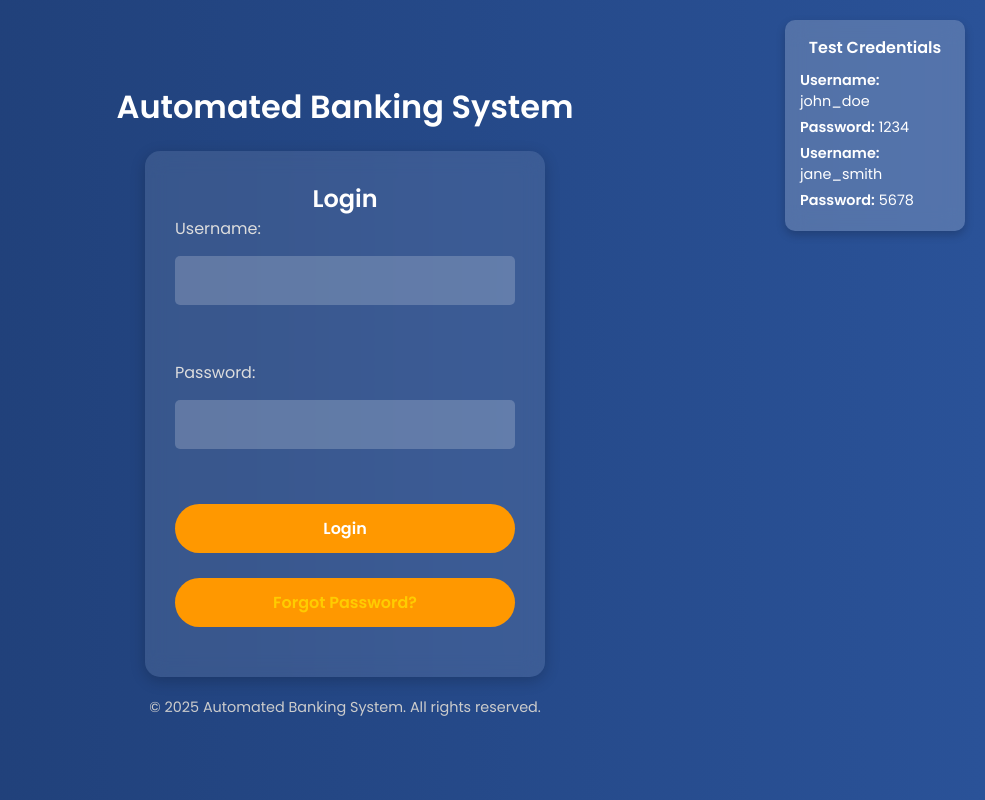
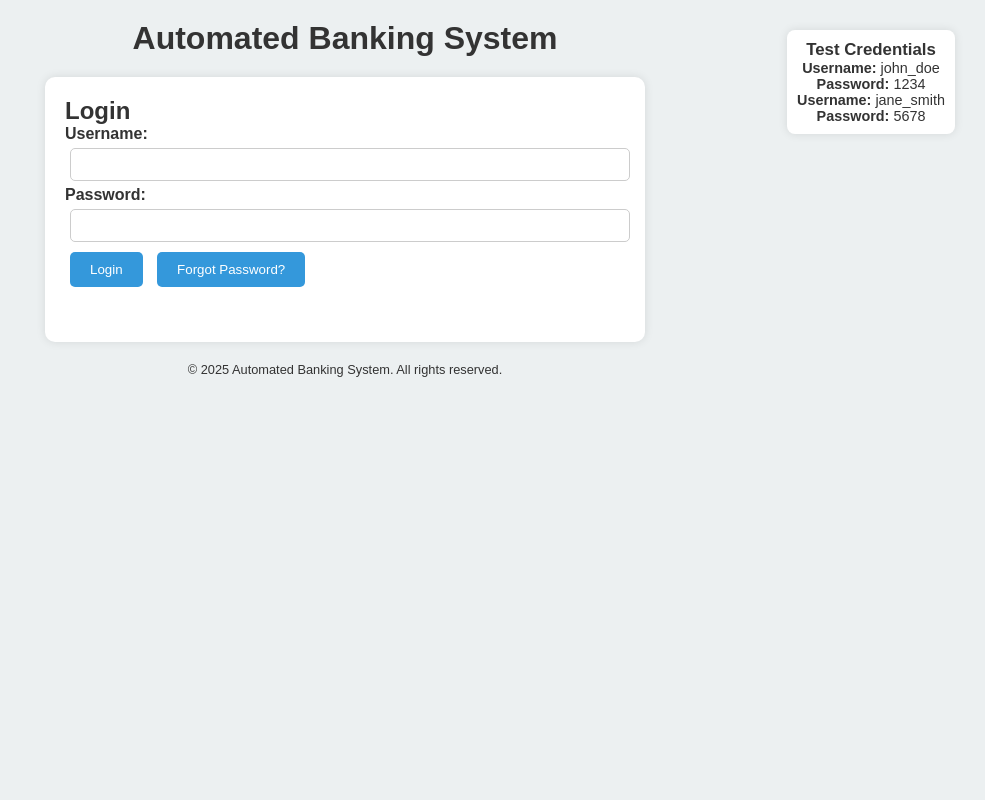
Before and after one commit to Ikshitha9/bankingsystem, a plain HTML site: page index.html in a window 1280 px wide. Shown: the whole page, without its empty margins (295-1280 px from the left). Drawn offline with Linux system fonts and the light colour scheme.

Commit message:
Update style.css

```diff
--- a/style.css
+++ b/style.css
@@ -1,23 +1,15 @@
-/* Import Google Font */
-@import url('https://fonts.googleapis.com/css2?family=Poppins:wght@300;400;600&display=swap');
-
-/* Reset and General Styles */
+/* Basic Reset */
 * {
     margin: 0;
     padding: 0;
     box-sizing: border-box;
-    font-family: 'Poppins', sans-serif;
 }
 
-/* Body Styling */
+/* Body and Layout */
 body {
-    background: linear-gradient(to right, #1e3c72, #2a5298);
-    color: #fff;
-    display: flex;
-    flex-direction: column;
-    align-items: center;
-    justify-content: center;
-    height: 100vh;
+    font-family: Arial, sans-serif;
+    background-color: #ecf0f1;
+    color: #333;
     padding: 20px;
 }
 
@@ -25,128 +17,72 @@ body {
 header {
     text-align: center;
     margin-bottom: 20px;
+    position: relative;
 }
 
-h1 {
-    font-size: 2rem;
-    font-weight: 600;
+/* Test Credentials Box */
+#credentialsBox {
+    position: absolute;
+    top: 10px;
+    right: 10px;
+    background: #ffffff;
+    padding: 10px;
+    border-radius: 8px;
+    box-shadow: 0 0 10px rgba(0, 0, 0, 0.1);
+    font-size: 0.9rem;
 }
 
-/* Main Container */
 main {
-    max-width: 400px;
-    width: 100%;
-    background: rgba(255, 255, 255, 0.1);
-    padding: 30px;
-    border-radius: 15px;
-    box-shadow: 0px 4px 15px rgba(0, 0, 0, 0.2);
-    backdrop-filter: blur(10px);
-    text-align: center;
+    max-width: 600px;
+    margin: 0 auto;
+    padding: 20px;
+    background-color: white;
+    border-radius: 10px;
+    box-shadow: 0 0 10px rgba(0, 0, 0, 0.1);
 }
 
-/* Sections */
 section {
-    margin-bottom: 20px;
-}
-
-/* Form Styling */
-form {
-    display: flex;
-    flex-direction: column;
-    gap: 15px;
-}
-
-label {
-    font-weight: 400;
-    text-align: left;
-    color: #ddd;
-}
-
-input {
-    padding: 12px;
-    border: none;
-    border-radius: 5px;
-    width: 100%;
-    font-size: 1rem;
-    background: rgba(255, 255, 255, 0.2);
-    color: #fff;
-}
-
-input:focus {
-    outline: none;
-    background: rgba(255, 255, 255, 0.3);
+    margin-bottom: 30px;
 }
 
 /* Buttons */
 button {
-    background: #ff9800;
+    background-color: #3498db;
     color: white;
     border: none;
-    padding: 12px;
-    font-size: 1rem;
-    border-radius: 25px;
+    padding: 10px 20px;
+    margin: 5px;
     cursor: pointer;
-    transition: all 0.3s ease;
-    font-weight: 600;
+    border-radius: 5px;
+    transition: background 0.3s;
 }
 
 button:hover {
-    background: #e68900;
-    transform: scale(1.05);
+    background-color: #2980b9;
 }
 
-/* Account Info */
-#accountInfo p {
-    font-size: 1.2rem;
-    margin: 10px 0;
+button:disabled {
+    background-color: #95a5a6;
+    cursor: not-allowed;
 }
 
-/* Forgot Password Link */
-#forgotPassword {
-    color: #ffcc00;
-    text-decoration: none;
-    font-weight: bold;
-    display: inline-block;
-    margin-top: 10px;
+/* Inputs */
+input {
+    padding: 8px;
+    margin: 5px;
+    width: 100%;
+    border: 1px solid #ccc;
+    border-radius: 5px;
 }
 
-#forgotPassword:hover {
-    text-decoration: underline;
-}
-
-/* Floating Credentials Box */
-#credentialsBox {
-    position: fixed;
-    top: 20px;
-    right: 20px;
-    background: rgba(255, 255, 255, 0.2);
-    padding: 15px;
-    border-radius: 10px;
-    box-shadow: 0 4px 10px rgba(0, 0, 0, 0.2);
-    backdrop-filter: blur(10px);
-    color: #fff;
-    font-size: 0.9rem;
-    width: 180px;
-    text-align: left;
-    z-index: 1000;
-}
-
-#credentialsBox h3 {
-    font-size: 1rem;
-    margin-bottom: 10px;
-    font-weight: 600;
-    text-align: center;
-}
-
-#credentialsBox p {
-    margin: 5px 0;
-    font-weight: 400;
+/* Labels */
+label {
+    font-weight: bold;
 }
 
 /* Footer */
 footer {
+    text-align: center;
+    font-size: 0.8rem;
     margin-top: 20px;
-    font-size: 0.9rem;
-    text-align: center;
-    color: #ccc;
 }
```
